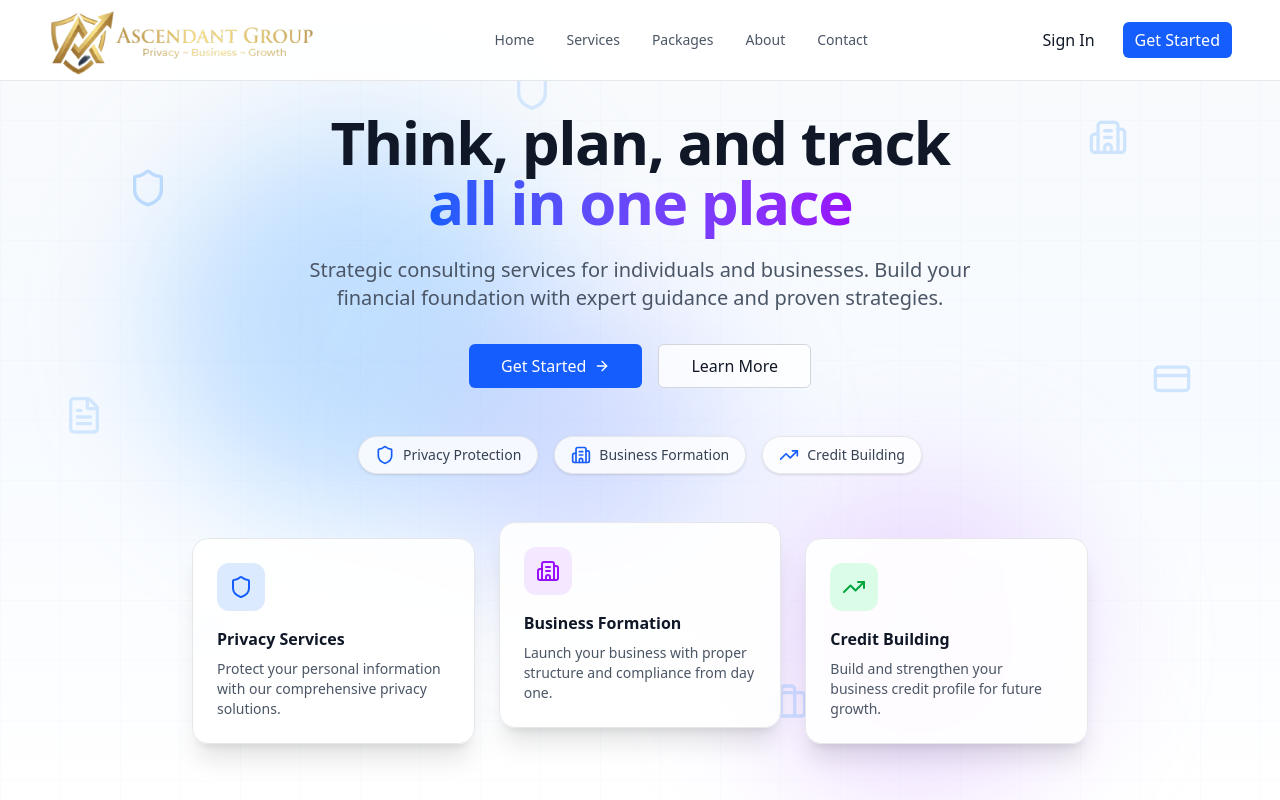
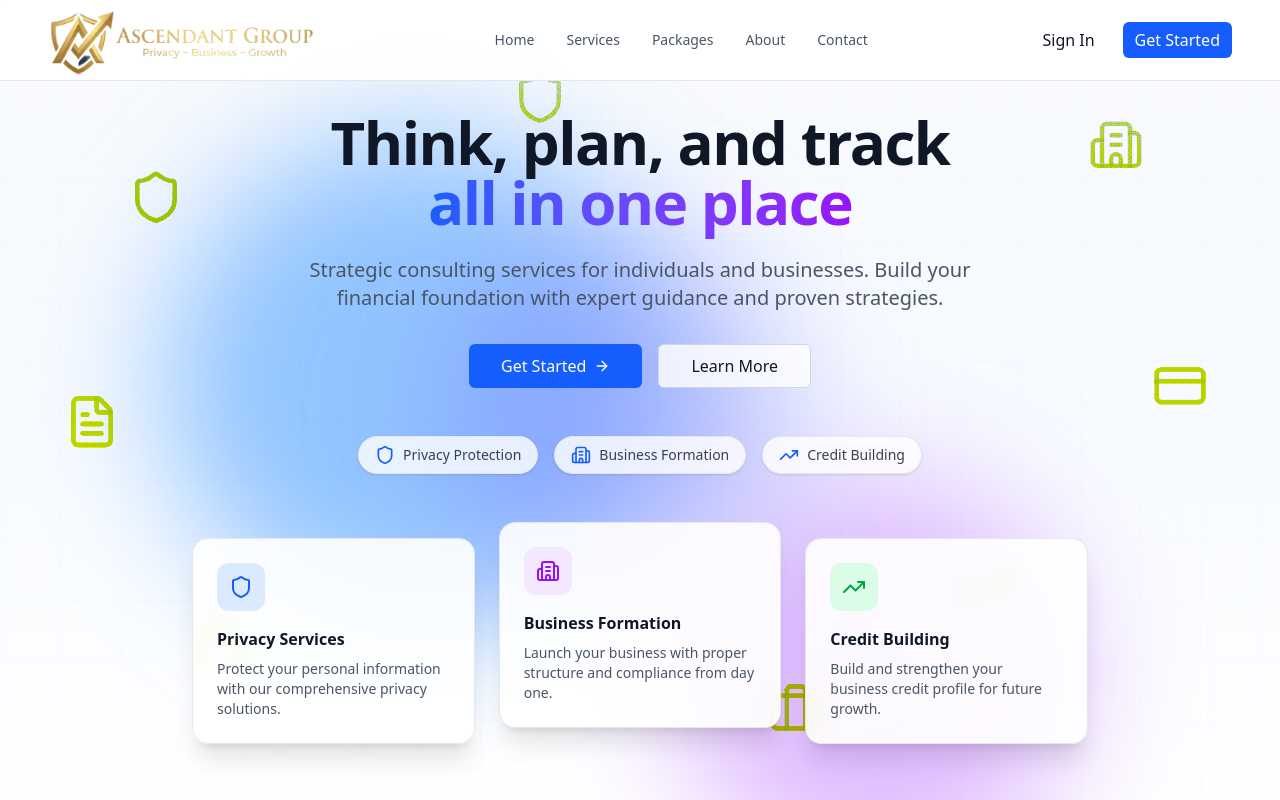
Before and after one commit to AiMagic5000/theascensionco, a Next.js app: page / in a window 1280 px wide. Shown: the top 800 px of the page. Built offline with nearby package versions, Linux system fonts and the light colour scheme.

Commit message:
feat: make animated background more prominent

```diff
--- a/src/components/landing/hero.tsx
+++ b/src/components/landing/hero.tsx
@@ -28,7 +28,7 @@ function AnimatedBackground() {
     <div className="absolute inset-0 overflow-hidden pointer-events-none">
       {/* Animated gradient orbs */}
       <motion.div
-        className="absolute w-96 h-96 bg-blue-300/50 rounded-full blur-3xl"
+        className="absolute w-[500px] h-[500px] bg-blue-400/60 rounded-full blur-3xl"
         initial={{ x: 0, y: 0 }}
         animate={{
           x: [0, 100, 50, 0],
@@ -42,7 +42,7 @@ function AnimatedBackground() {
         style={{ top: "10%", left: "5%" }}
       />
       <motion.div
-        className="absolute w-80 h-80 bg-purple-300/45 rounded-full blur-3xl"
+        className="absolute w-[400px] h-[400px] bg-purple-400/50 rounded-full blur-3xl"
         initial={{ x: 0, y: 0 }}
         animate={{
           x: [0, -80, -40, 0],
@@ -56,7 +56,7 @@ function AnimatedBackground() {
         style={{ top: "50%", right: "10%" }}
       />
       <motion.div
-        className="absolute w-72 h-72 bg-indigo-300/40 rounded-full blur-3xl"
+        className="absolute w-[350px] h-[350px] bg-indigo-400/45 rounded-full blur-3xl"
         initial={{ x: 0, y: 0 }}
         animate={{
           x: [0, 60, -30, 0],
@@ -76,10 +76,10 @@ function AnimatedBackground() {
           key={index}
           className="absolute"
           style={{ left: item.x, top: item.y }}
-          initial={{ y: 0, opacity: 0.2 }}
+          initial={{ y: 0, opacity: 0.4 }}
           animate={{
-            y: [-10, 10, -10],
-            opacity: [0.2, 0.35, 0.2],
+            y: [-12, 12, -12],
+            opacity: [0.4, 0.6, 0.4],
           }}
           transition={{
             duration: item.duration,
@@ -88,7 +88,7 @@ function AnimatedBackground() {
             ease: "easeInOut",
           }}
         >
-          <item.Icon className="w-8 h-8 md:w-10 md:h-10 text-blue-400" />
+          <item.Icon className="w-10 h-10 md:w-14 md:h-14 text-blue-500/70" />
         </motion.div>
       ))}
 
```
